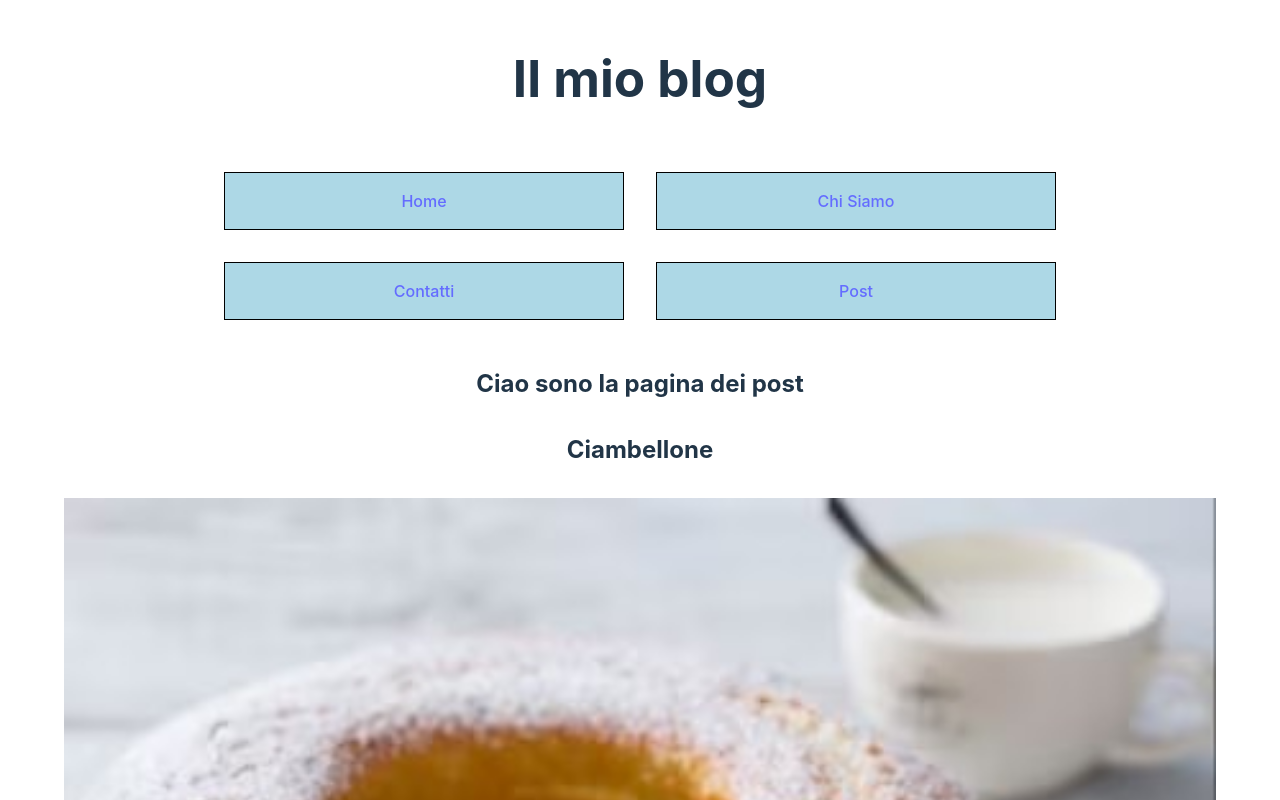
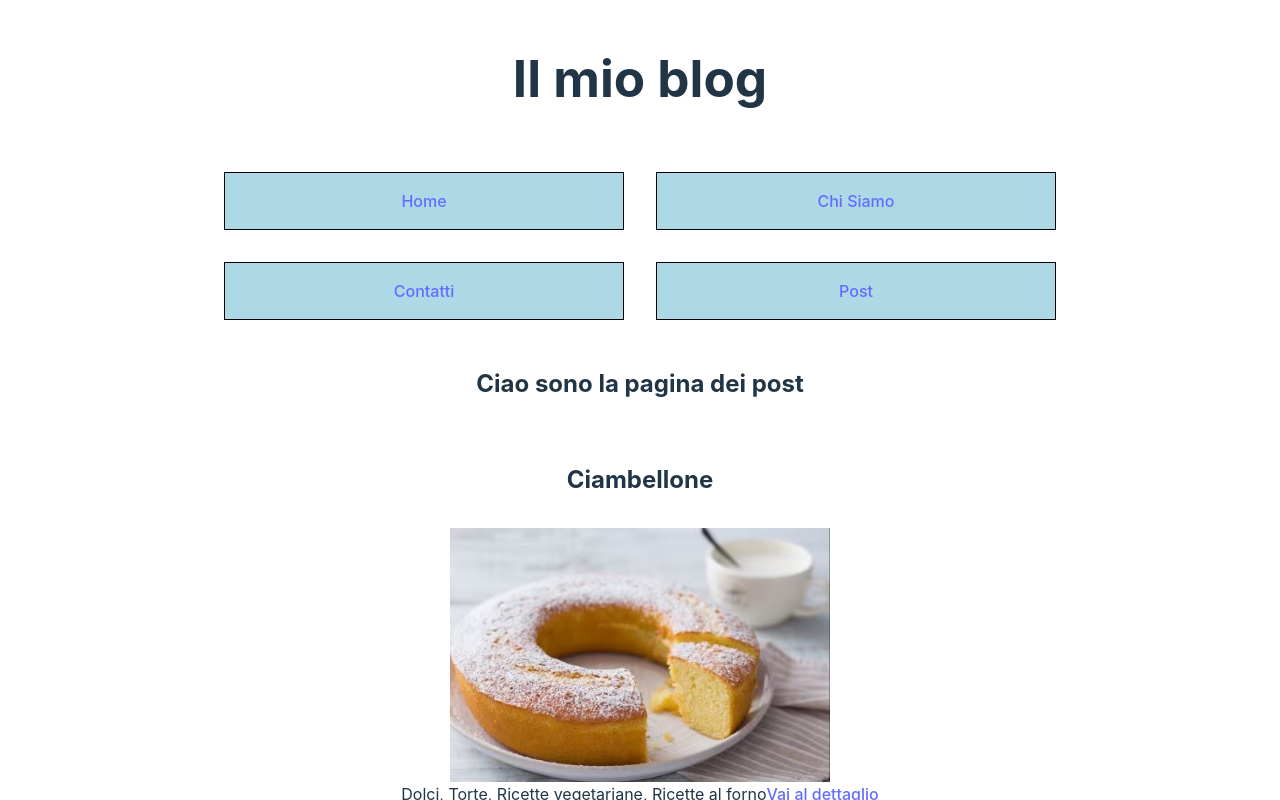
Before and after one commit to Lorenzo-Ruben-Rampa/react-context-api, a React (Vite) app: page /Post in a window 1280 px wide. Shown: the top 800 px of the page. Built offline with nearby package versions, Linux system fonts and the light colour scheme.

Commit message:
correzioni css

```diff
--- a/src/components/PostsCard.jsx
+++ b/src/components/PostsCard.jsx
@@ -16,7 +16,9 @@ const PostsCard = (props) => {
         <>
             <div className='postItem'>
                 <h2>{post.title}</h2>
-                <img src={post.image} alt={post.name} />
+                <div className='image-mini-container'>
+                    <img src={post.image} alt={post.name} />
+                </div>
                 <p>{post.tags.join(", ")}</p>
                 <Link to={`/posts/${post.id}`}>Vai al dettaglio</Link>
             </div>
--- a/src/index.css
+++ b/src/index.css
@@ -98,8 +98,20 @@ button:focus-visible {
   max-height: 150px;
 }
 
+.image-mini-container {
+  width: 100%;
+  display: flex;
+  justify-content: center;
+}
+
 img {
-  width: 100%;
+  width: 33%;
+}
+
+.postItem {
+  display: flex;
+  justify-content: center;
+  flex-wrap: wrap;
 }
 
 .background {
@@ -109,14 +121,13 @@ img {
 }
 
 .mini {
-  width: 25%;
   margin-top: 30px;
   margin-bottom: 30px;
 }
 
 .centered {
   position: relative;
-  left: 37%;
+  left: 33%;
 }
 
 .checkbox-pb {
```
